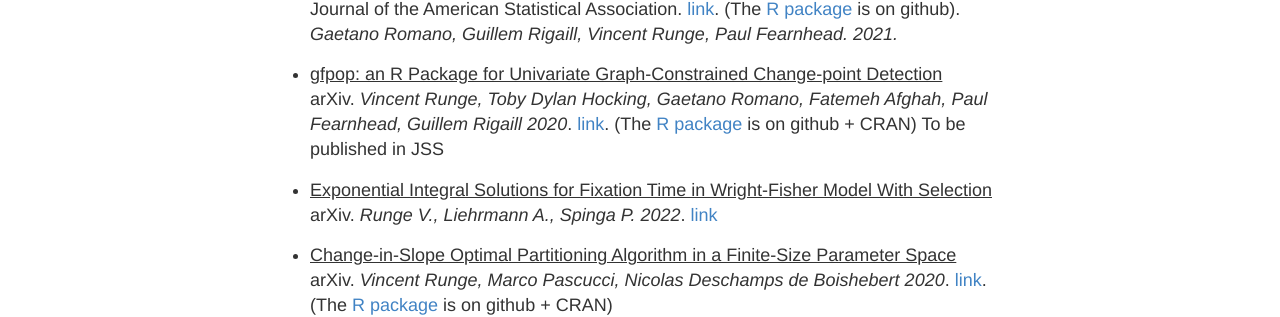
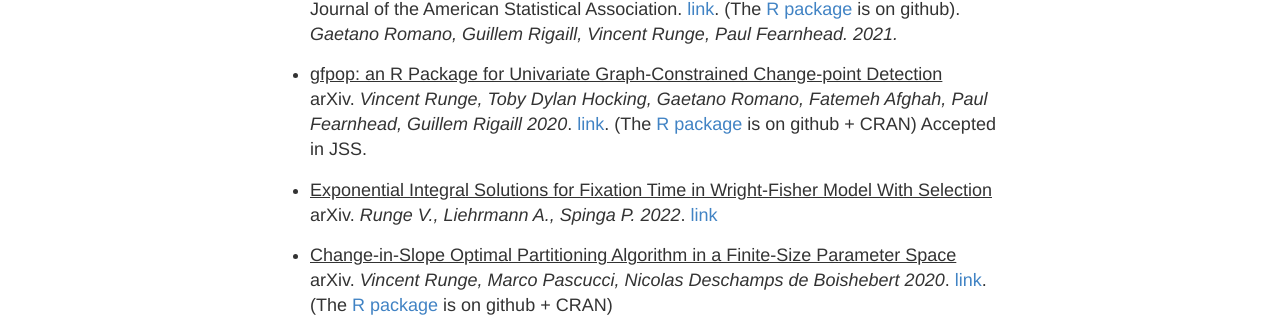
Before and after one commit to vincentrunge/vincentrunge.github.io, a Jekyll site: the page built from Publications.md, in a window 1280 px wide. Shown: the part 258-575 px from the top of the page. Built offline with Jekyll 4.4.1, drawn with Linux system fonts in a browser that asks for light colours.

Commit message:
Update Publications.md

```diff
--- a/Publications.md
+++ b/Publications.md
@@ -10,7 +10,7 @@ permalink: /Publications/
  *Gaetano Romano, Guillem Rigaill, Vincent Runge, Paul Fearnhead. 2021.*
 
 * <u>gfpop: an R Package for Univariate Graph-Constrained Change-point Detection</u>
-arXiv. *Vincent Runge, Toby Dylan Hocking, Gaetano Romano, Fatemeh Afghah, Paul Fearnhead, Guillem Rigaill 2020*. [link](https://arxiv.org/abs/2002.03646). (The [R package](https://github.com/vrunge/gfpop) is on github + CRAN) To be published in JSS
+arXiv. *Vincent Runge, Toby Dylan Hocking, Gaetano Romano, Fatemeh Afghah, Paul Fearnhead, Guillem Rigaill 2020*. [link](https://arxiv.org/abs/2002.03646). (The [R package](https://github.com/vrunge/gfpop) is on github + CRAN) Accepted in JSS.
 
 * <u>Exponential Integral Solutions for Fixation Time in Wright-Fisher Model With Selection</u>
 arXiv. *Runge V., Liehrmann A., Spinga P. 2022*. [link](https://arxiv.org/abs/2205.06480)
```
